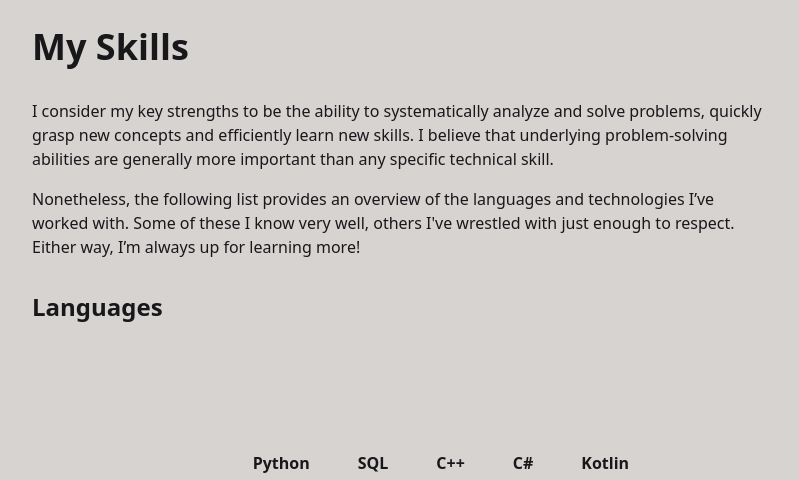
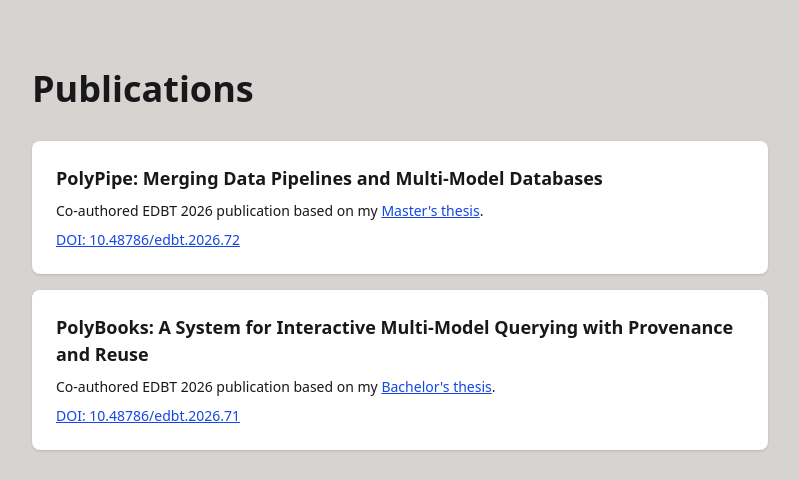
Before and after one commit to tobias-weber/tobweb, an Astro site: page /about in a window 1280 px wide. Shown: the part 1179-1659 px from the top of the page, without its empty margins (240-1039 px from the left). Built offline with nearby package versions, Linux system fonts and the light colour scheme; Astro itself is replaced by a stand-in of ours; some icons are missing.

Commit message:
Update about page

```diff
--- a/src/content/projects/bachelor-thesis.mdx
+++ b/src/content/projects/bachelor-thesis.mdx
@@ -43,6 +43,7 @@
 
 # Links
 
+- [Publication: PolyBooks: A System for Interactive Multi-Model Querying with Provenance and Reuse](https://doi.org/10.48786/edbt.2026.71)
 - [Project Overview](https://dbis.dmi.unibas.ch/teaching/studentprojects/enhancing-juypter-notebooks-with-multi-model-database-support/)
 - [Backend Code on GitHub](https://github.com/polypheny/Polypheny-DB/tree/master/plugins/notebooks)
 - [Frontend Code on GitHub](https://github.com/polypheny/Polypheny-UI/tree/master/src/app/plugins/notebooks)
--- a/src/content/projects/master-thesis.mdx
+++ b/src/content/projects/master-thesis.mdx
@@ -84,6 +84,7 @@
 
 # Links
 
+- [Publication: PolyPipe: Merging Data Pipelines and Multi-Model Databases](https://doi.org/10.48786/edbt.2026.72)
 - [Project Description](https://dbis.dmi.unibas.ch/teaching/studentprojects/data-pipelines-in-a-polydbms/)
 - [Backend Code on GitHub](https://github.com/polypheny/Polypheny-DB)
 - [Frontend Code on GitHub](https://github.com/polypheny/Polypheny-UI)
--- a/src/pages/about.astro
+++ b/src/pages/about.astro
@@ -19,7 +19,7 @@
                 <time class="font-mono italic font-bold">2025 - Present</time>
 
                 <h2 class="card-title">
-                    Full-Stack Software Developer · Byron
+                    Full-Stack Software Developer · Byron Informatik AG
                     <svg xmlns="http://www.w3.org/2000/svg" viewBox="0 0 20 20" fill="currentColor"
                          class="inline-block h-4 w-4 shrink-0 transition-transform
                      group-hover:-translate-y-1 group-hover:translate-x-1
@@ -27,8 +27,10 @@
                         <path fill-rule="evenodd" d="M5.22 14.78a.75.75 0 001.06 0l7.22-7.22v5.69a.75.75 0 001.5 0v-7.5a.75.75 0 00-.75-.75h-7.5a.75.75 0 000 1.5h5.69l-7.22 7.22a.75.75 0 000 1.06z" clip-rule="evenodd"></path>
                     </svg>
                 </h2>
-                <p class="mb-4">Developing software solutions on the basis of various modern technologies.
-                    Among other responsibilities, I am working on <i>byronFM</i>, a leading Saas product for computer-aided facility management (CAFM).</p>
+                <p class="mb-4">I'm developing software solutions on the basis of various modern technologies.
+                    My current work focuses on <i>byronFM</i>, a leading SaaS product for computer-aided facility management (CAFM).
+                    My responsibilities include designing architectures for new product modules and turning complex workflows into intuitive, reliable features.
+                    This includes preparing floor plans for visualization in the software and integrating AI-supported assistance.</p>
                 <div class="card-actions justify-end">
                     <div class="flex flex-wrap gap-2 ">
                         <div class="badge badge-outline badge-primary">C#</div>
@@ -124,6 +126,33 @@
         </li>
     </ul>
 
+    <h2 class="text-4xl mb-8 font-bold">Publications</h2>
+
+    <div class="space-y-4 mb-12">
+        <div class="card bg-base-100 dark:bg-base-300 shadow-sm">
+            <div class="card-body">
+                <h3 class="card-title">PolyPipe: Merging Data Pipelines and Multi-Model Databases</h3>
+                <p>
+                    Co-authored EDBT 2026 publication based on my
+                    <a href="projects/master-thesis" class="link link-primary">Master's thesis</a>.
+                </p>
+                <a href="https://doi.org/10.48786/edbt.2026.72" target="_blank" rel="noopener noreferrer"
+                   class="link link-primary w-fit">DOI: 10.48786/edbt.2026.72</a>
+            </div>
+        </div>
+        <div class="card bg-base-100 dark:bg-base-300 shadow-sm">
+            <div class="card-body">
+                <h3 class="card-title">PolyBooks: A System for Interactive Multi-Model Querying with Provenance and Reuse</h3>
+                <p>
+                    Co-authored EDBT 2026 publication based on my
+                    <a href="projects/bachelor-thesis" class="link link-primary">Bachelor's thesis</a>.
+                </p>
+                <a href="https://doi.org/10.48786/edbt.2026.71" target="_blank" rel="noopener noreferrer"
+                   class="link link-primary w-fit">DOI: 10.48786/edbt.2026.71</a>
+            </div>
+        </div>
+    </div>
+
 
     <h2 class="text-4xl mb-8 font-bold">My Skills</h2>
     <p class="mb-4">
```
